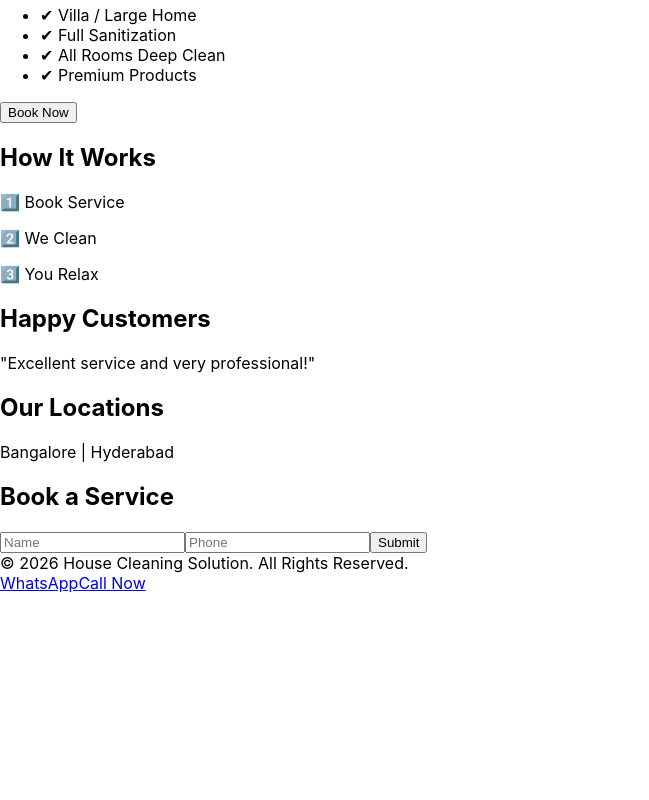
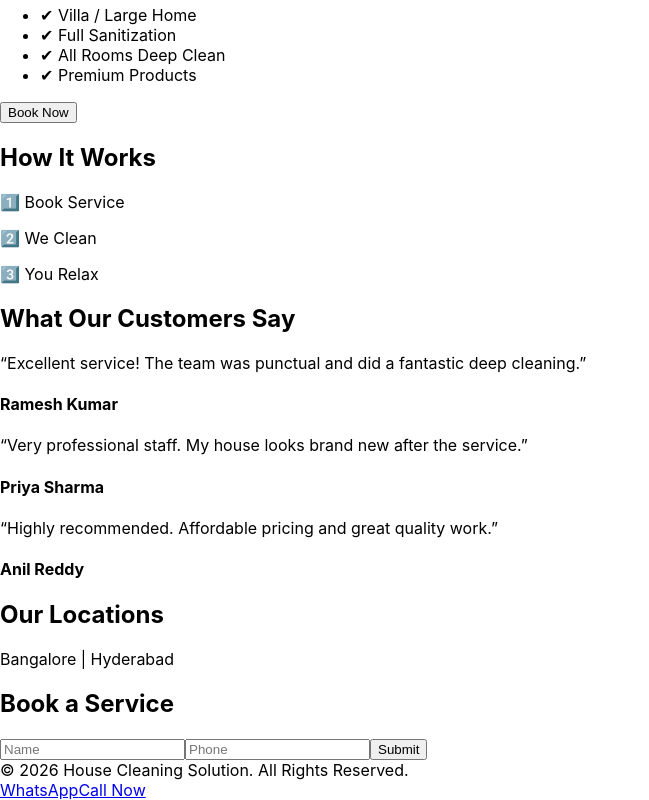
Before and after one commit to jachuk1987/Viran_Projects, a React (Create React App) app in the folder housecleaning-web/: page / in a window 1280 px wide. Shown: the part 1685-2485 px from the top of the page, without its empty margins (0-649 px from the left). Before the commit the page ends 2278 px from the top, so only its background shows below. Built offline with nearby package versions, Linux system fonts and the light colour scheme.

Commit message:
Viran_Project

```diff
--- a/housecleaning-web/src/Components/Testimonials.jsx
+++ b/housecleaning-web/src/Components/Testimonials.jsx
@@ -1,8 +1,47 @@
-const Testimonials = () => (
-  <section className="py-16 text-center">
-    <h2 className="text-3xl font-bold mb-6">Happy Customers</h2>
-    <p>"Excellent service and very professional!"</p>
-  </section>
-);
+const testimonials = [
+  {
+    name: "Ramesh Kumar",
+    feedback:
+      "Excellent service! The team was punctual and did a fantastic deep cleaning.",
+  },
+  {
+    name: "Priya Sharma",
+    feedback:
+      "Very professional staff. My house looks brand new after the service.",
+  },
+  {
+    name: "Anil Reddy",
+    feedback:
+      "Highly recommended. Affordable pricing and great quality work.",
+  },
+];
+
+const Testimonials = () => {
+  return (
+    <section className="py-20">
+      <div className="max-w-container mx-auto px-4">
+        <h2 className="text-3xl font-bold text-center mb-12">
+          What Our Customers Say
+        </h2>
+
+        <div className="grid md:grid-cols-3 gap-8">
+          {testimonials.map((item) => (
+            <div
+              key={item.name}
+              className="bg-white shadow-md rounded-lg p-8 text-center"
+            >
+              <p className="text-textLight italic mb-6">
+                “{item.feedback}”
+              </p>
+              <h4 className="font-semibold text-textDark">
+                {item.name}
+              </h4>
+            </div>
+          ))}
+        </div>
+      </div>
+    </section>
+  );
+};
 
 export default Testimonials;
```
